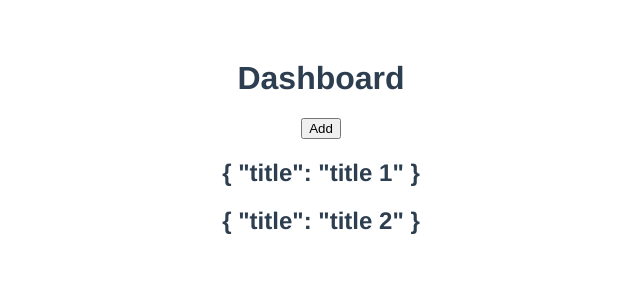
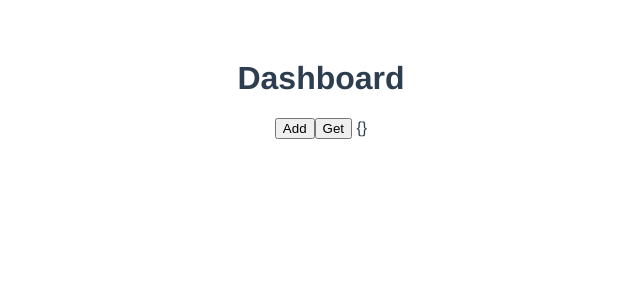
Before and after one commit to gap-the-mind/gap-the-mind-notes, a Vue app: page / in a window 1280 px wide. Shown: the top 300 px of the page, without its empty margins (319-959 px from the left). Built offline with nearby package versions, Linux system fonts and the light colour scheme.

Commit message:
Apollo client

```diff
--- a/package.json
+++ b/package.json
@@ -6,6 +6,8 @@
     "build": "vite build"
   },
   "dependencies": {
+    "apollo-boost": "^0.4.9",
+    "graphql": "^15.1.0",
     "vue": "^3.0.0-beta.15"
   },
   "devDependencies": {
--- a/src/components/DashBoard.vue
+++ b/src/components/DashBoard.vue
@@ -2,8 +2,11 @@
   <h1>Dashboard</h1>
 
   <button @click="addNewNote()">Add</button>
+   <button @click="getNotes()">Get</button>
 
   <Note v-bind:note="note" v-for="note in notes" :key="note" />
+
+  {{ result }}
 </template>
 
 <script lang="ts">
--- a/src/state/graphql.ts
+++ b/src/state/graphql.ts
@@ -1,17 +1,5 @@
-import Axios from "axios"
-import token from "./token"
+import ApolloClient from "apollo-boost"
 
-const url = "/graphql"
-
-const headers = {
-  Authorization: `Bearer ${token}`,
-  "Content-Type": "application/json",
-}
-
-export default function graphQL(query: string) {
-  return fetch(url, {
-    method: "POST",
-    headers,
-    body: JSON.stringify({ query }),
-  })
-}
+export const graphqlClient = new ApolloClient({
+  uri: "http://localhost:3000/graphql",
+})
--- a/src/state/note.ts
+++ b/src/state/note.ts
@@ -1,4 +1,6 @@
 import { reactive, computed } from "vue"
+import { graphqlClient } from "./graphql"
+import gql from "graphql-tag"
 
 export interface NoteModel {
   title: string
@@ -6,15 +8,41 @@ export interface NoteModel {
 
 interface NotesState {
   notes: NoteModel[]
+  result: any
 }
 
 const state = reactive<NotesState>({
-  notes: [{ title: "title 1" }, { title: "title 2" }],
+  notes: [],
+  result: {},
 })
+
+async function getNotes() {
+  const query = gql`
+    query {
+      currentUser {
+        email
+        notesConnection {
+          edges {
+            node {
+              id
+              title
+              text
+            }
+          }
+        }
+      }
+    }
+  `
+
+  const result = await graphqlClient.query({ query })
+  state.result = result
+}
 
 export function useNotes() {
   return {
     notes: computed(() => state.notes),
+    result: computed(() => state.result),
     addNewNote: () => state.notes.push({ title: "Narf" }),
+    getNotes,
   }
 }
--- a/vite.config.ts
+++ b/vite.config.ts
@@ -1,9 +1,12 @@
 export default {
   proxy: {
     "/graphql": {
-      target: "https://gitlab.com/api/graphql",
+      target: "http://localhost:8080/query",
       changeOrigin: true,
       ignorePath: true,
     },
   },
+  optimizeDeps: {
+    include: ["graphql-tag"],
+  },
 }
```
Also changed, not shown: 1 other file (tests, documents, lock files or other folders).
